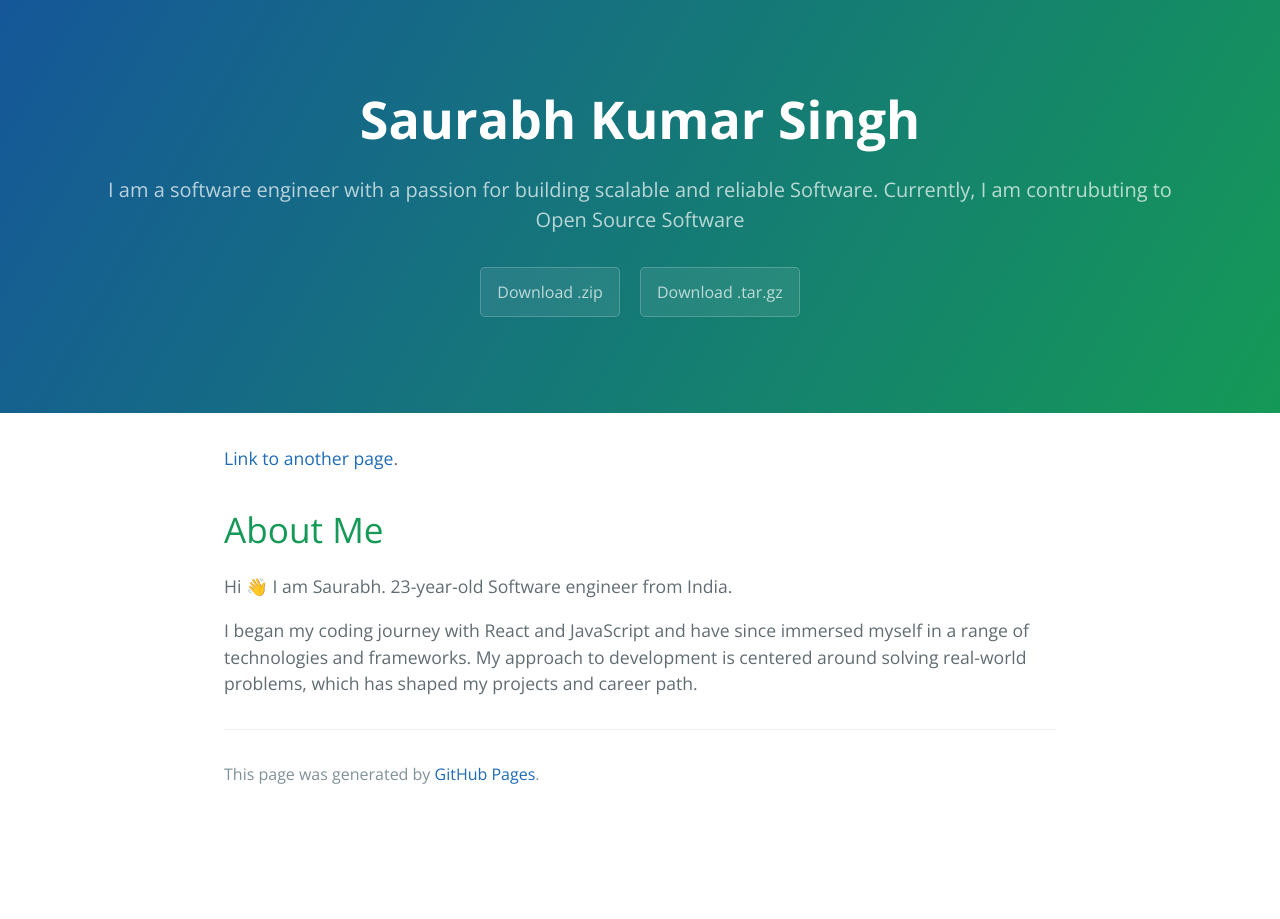
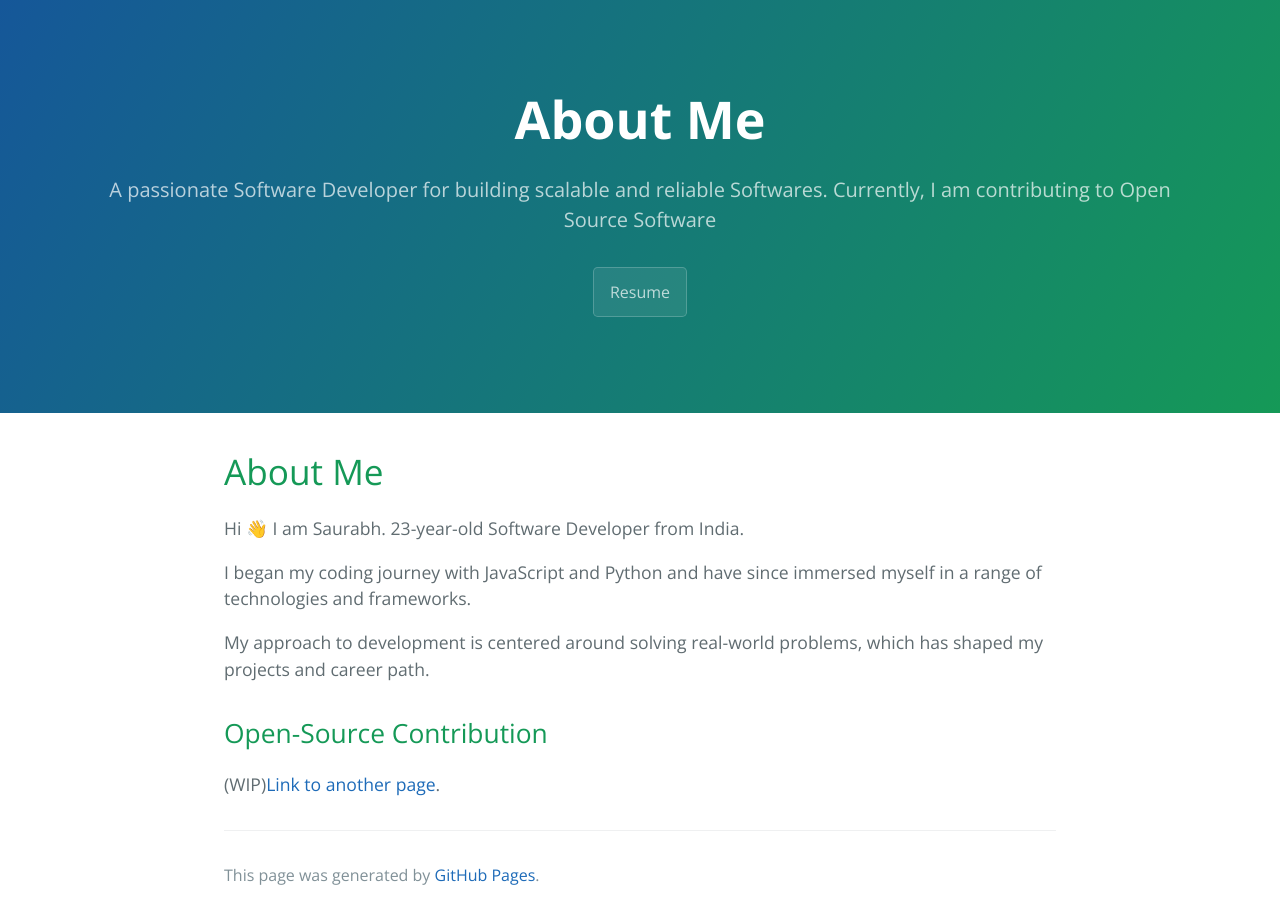
Before and after one commit to singh1203/singh1203.github.io, a Jekyll site: the page built from index.md, in a window 1280 px wide. Built offline with Jekyll 4.4.1, drawn with Linux system fonts in a browser that asks for light colours; our own code applies the rules of GitHub Pages for plain Markdown files.

Commit message:
chore: added resume & typos and links
Signed-off-by: Saurabh Kumar Singh <singh1203.ss@gmail.com>

```diff
--- a/_config.yml
+++ b/_config.yml
@@ -1,5 +1,5 @@
 title: Saurabh Kumar Singh
-description: I am a software engineer with a passion for building scalable and reliable Software. Currently, I am contrubuting to Open Source Software
+description: A passionate Software Developer for building scalable and reliable Softwares. Currently, I am contributing to Open Source Software
 show_downloads: true
 google_analytics:
 theme: jekyll-theme-cayman
--- a/_layouts/default.html
+++ b/_layouts/default.html
@@ -22,8 +22,7 @@
         <a href="{{ site.github.repository_url }}" class="btn">View on GitHub</a>
       {% endif %}
       {% if site.show_downloads %}
-        <a href="{{ site.github.zip_url }}" class="btn">Download .zip</a>
-        <a href="{{ site.github.tar_url }}" class="btn">Download .tar.gz</a>
+        <a href="{{ site.baseurl }}/assets/resume.pdf" class="btn" target="_blank">Resume</a>
       {% endif %}
     </header>
 
--- a/index.md
+++ b/index.md
@@ -2,17 +2,22 @@
 layout: default
 ---
 
-[Link to another page](./another-page.html).
-
 # About Me
 
-Hi 👋 I am Saurabh. 23-year-old Software engineer from India.
+Hi 👋 I am Saurabh. 23-year-old Software Developer from India.
 
-I began my coding journey with React and JavaScript and have since immersed myself in a range of technologies and frameworks.
+I began my coding journey with JavaScript and Python and have since immersed myself in a range of technologies and frameworks.
+
 My approach to development is centered around solving real-world problems, which has shaped my projects and career path.
 
+## Open-Source Contribution
+
+
+(WIP)[Link to another page](./another-page.html).
 
 <!--
+
+
 
 Text can be **bold**, _italic_, or ~~strikethrough~~.
 
```
Also changed, not shown: thumbnail.png (deleted), 1 other file.
